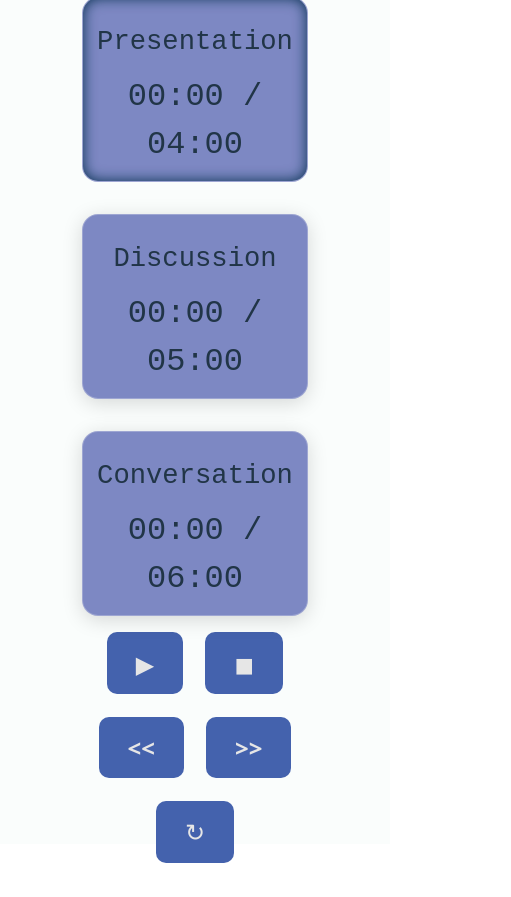
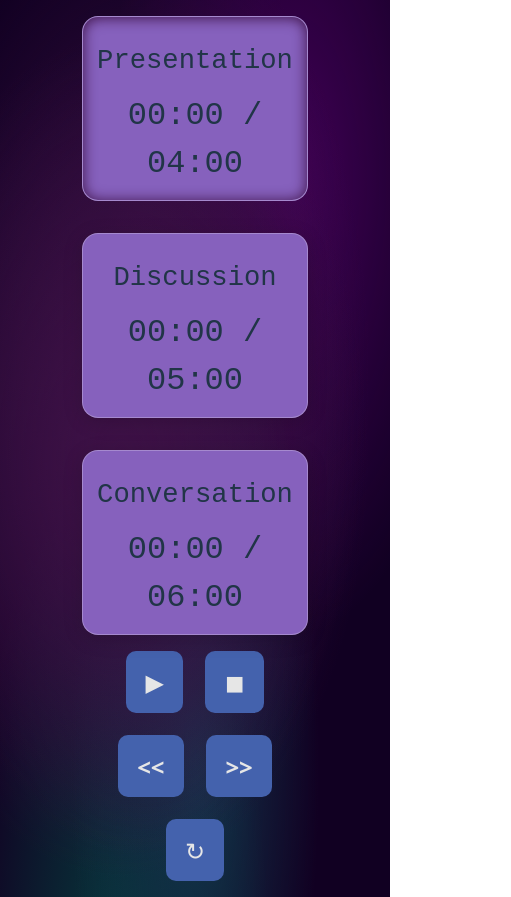
Before and after one commit to blitheryjibits/multi-timer, a React (Vite) app: page / in a window 390 px wide. Shown: the whole page, 511 px wide, since content can reach past the window. Before the commit the page ends 863 px from the top, so only its background shows below. Built offline with nearby package versions, Linux system fonts and the light colour scheme.

Commit message:
UI - improved background colors of app container and adjusted card-timer::before z-index to 0 with timer-card>* (content) at index 1 to prevent fading under before background

```diff
--- a/src/App.css
+++ b/src/App.css
@@ -4,7 +4,7 @@
   padding: 0;
   text-align: center;
   box-sizing: border-box;
-  background: #f7fcfba5;
+  background: #110022;
 }
 
 .app-container {
@@ -12,8 +12,14 @@
   flex-direction: column;
   justify-content: center;
   align-items: center;
-  height: 100vh;
+  min-height: 100vh;
   width: 100vw;
+  background:
+    radial-gradient(ellipse at 31% 51%, #3d1146 0, #0000 65%),
+    radial-gradient(ellipse at 35% 42%, #3d1146 0, #0000 65%),
+    radial-gradient(ellipse at 75% 20%, #81009b6a 0, #0000 45%),
+    radial-gradient(ellipse at 50% 85%, #12344a 0, #0000 45%),
+    radial-gradient(ellipse at 30% 115%, #015649b6  0, #0000 40%);
 }
 
 .timer-container {
@@ -32,12 +38,16 @@
   flex-direction: column;
   align-items: center;
   padding: .75rem;
-  background: #7d88c3;
+  background: #8661bd;
   border-radius: 16px;
   border: 1px solid rgba(255, 255, 255, 0.25);
   box-shadow: 0 4px 20px rgba(0, 0, 0, 0.15);
   width: clamp(200px, 10rem, 300px);
   cursor: default;
+}
+
+.timer-card > * {
+  position: relative; z-index: 1; /* ensures content stays above before background */
 }
 
 .timer-card-header {
@@ -51,7 +61,7 @@
 }
 
 .timer-card.active {
-box-shadow: inset 0 0 14px #06304f;
+box-shadow: inset 0 1px 14px #3d1146;
 transition:box-shadow 300ms ease-in-out;
 
 }
@@ -61,15 +71,15 @@ transition:box-shadow 300ms ease-in-out;
   position: absolute;
   inset: 0;
   border-radius: 16px;
-  background: #191149;
-  background-size: 200% 200%;
+  background: #1f052f;
+  background-size: 100%;
   opacity: 0;
   transition: opacity 1000ms ease-in;
   pointer-events: none;
-  z-index: -1; }
+  z-index: 0; }
 
  /* When .passed is added, fade the layer in */
- .timer-card.passed::before { opacity: .2; }
+ .timer-card.passed::before { opacity: .3; }
 
 .button-container {
   display: flex;
@@ -81,6 +91,8 @@ transition:box-shadow 300ms ease-in-out;
 }
 
 .button-container .button {
+  display: flex;
+  justify-content: center;
   padding: .9rem 1.8rem;
   border-radius: 10px;
   border: none;
@@ -108,6 +120,10 @@ transition:box-shadow 300ms ease-in-out;
 
 @media (max-width: 600px) {
   .timer-container {
+    width: 100vw;
+    height: fit-content;
+    scrollbar-width: 0;
+
     flex-direction: column;
     align-items: center;
   }
@@ -119,6 +135,12 @@ transition:box-shadow 300ms ease-in-out;
     justify-content: center;
     flex-wrap: wrap;
     align-items: center;
+    padding: 0 0 1rem 0 ;
+  }
+
+  .button-container .button {
+    max-width: 79px;
+    padding: .9rem 1.2rem;
   }
 
   .button-container .button:last-child {
```
